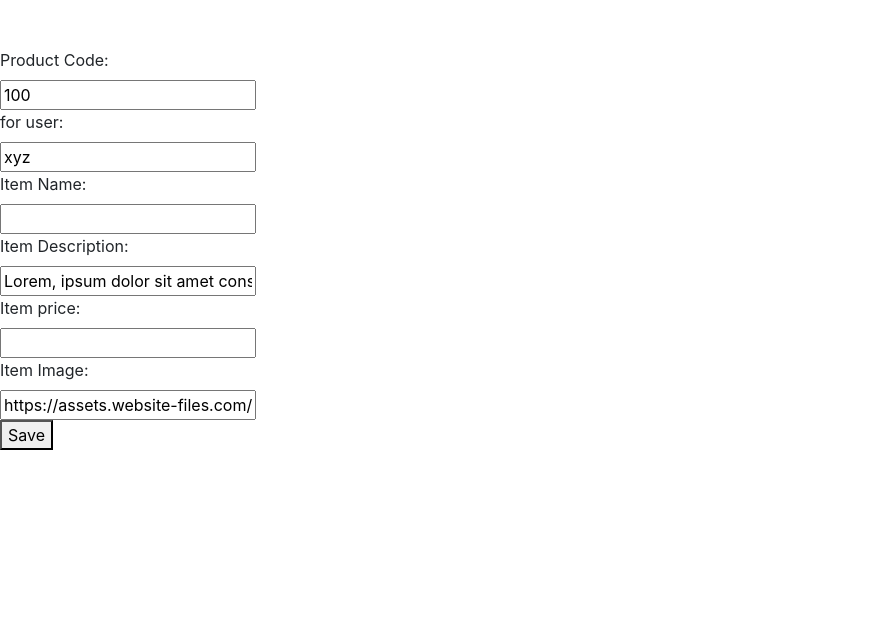
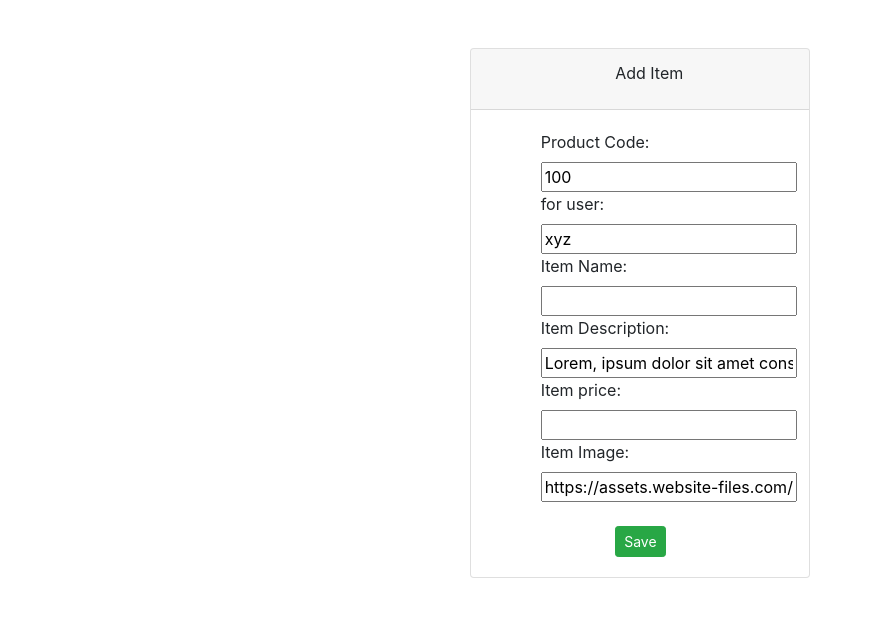
Before and after one commit to HarshThale/Ecom_Django_Project, a Django app: page /products/add/ in a window 1280 px wide. Shown: the part 74-691 px from the top of the page, without its empty margins (0-873 px from the left). Run offline with Django 4.2, Linux system fonts and the light colour scheme.

Commit message:
commit:65

```diff
--- a/mysite/products/templates/products/item-form.html
+++ b/mysite/products/templates/products/item-form.html
@@ -3,21 +3,43 @@
 
 {% block body %}
 
-<form method="POST">
-    {% csrf_token %}
-    <label>Product Code: </label><br>
-    {{ form.prod_code }}<br>
-    <label>for user: </label><br>
-    {{ form.for_user }}<br>
-    <label>Item Name: </label><br>
-    {{ form.item_name }}<br>
-    <label>Item Description: </label><br>
-    {{ form.item_desc }}<br>
-    <label>Item price: </label><br>
-    {{ form.item_price }}<br>
-    <label>Item Image: </label><br>
-    {{ form.item_image }}<br>
-    <button type="submit">Save</button>
-</form>
+<div class="container">
+    <div class="col-md-4 offset-md-4">
+        <div class="card">
+            <div class="card-header">
+                <div class="offset-md-5 card-title">
+                    Add Item
+                </div>
+            </div>
+            <div class="card-body">
+                <form method="POST">
+                    {% csrf_token %}
+                    <label class="offset-md-2">Product Code: </label><br>
+                    <span class="offset-md-2">{{ form.prod_code }}</span><br>
+
+                    <label class="offset-md-2">for user: </label><br>
+                    <span class="offset-md-2">{{ form.for_user }}</span><br>
+
+                    <label class="offset-md-2">Item Name: </label><br>
+                    <span class="offset-md-2">{{ form.item_name }}</span><br>
+
+                    <label class="offset-md-2">Item Description: </label><br>
+                    <span class="offset-md-2">{{ form.item_desc }}</span><br>
+
+                    <label class="offset-md-2">Item price: </label><br>
+                    <span class="offset-md-2">{{ form.item_price }}</span><br>
+
+                    <label class="offset-md-2">Item Image: </label><br>
+                    <span class="offset-md-2">{{ form.item_image }}</span><br><br>
+
+                    <button class="btn btn-success btn-sm offset-md-5" type="submit">Save</button>
+                </form>
+            </div>
+        </div>
+    </div>
+</div>
+
+<br>
+<br>
 
 {% endblock %}
--- a/mysite/users/templates/users/register.html
+++ b/mysite/users/templates/users/register.html
@@ -7,7 +7,7 @@
         <div class="card">
             <div class="card-header">
                 <div class="offset-md-5 card-title">
-                    Login
+                    Sign Up
                 </div>
             </div>
             <div class="card-body">
```
Also changed, not shown: mysite/users/templates/users/profile.html (+28 -4 lines), mysite/db.sqlite3.
